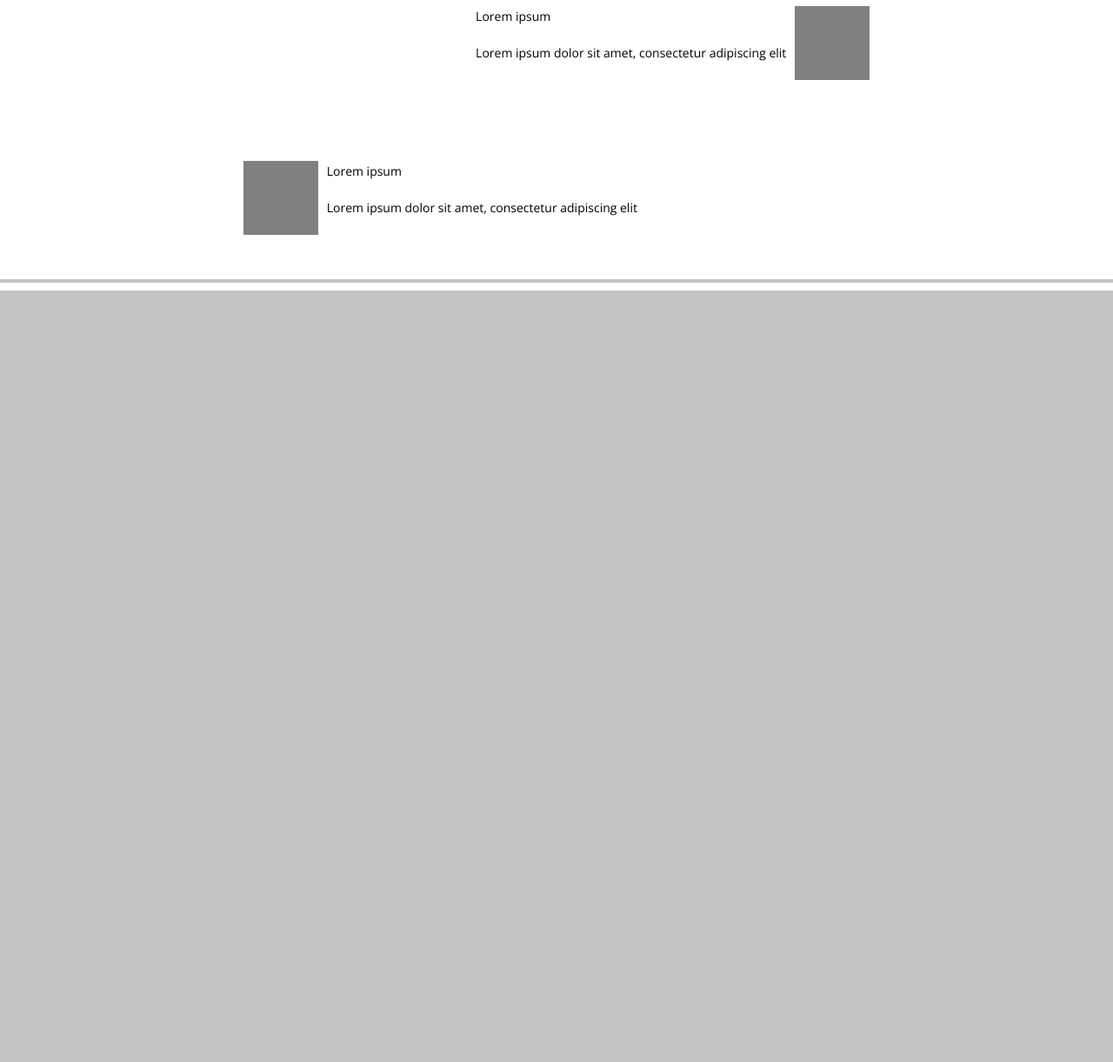
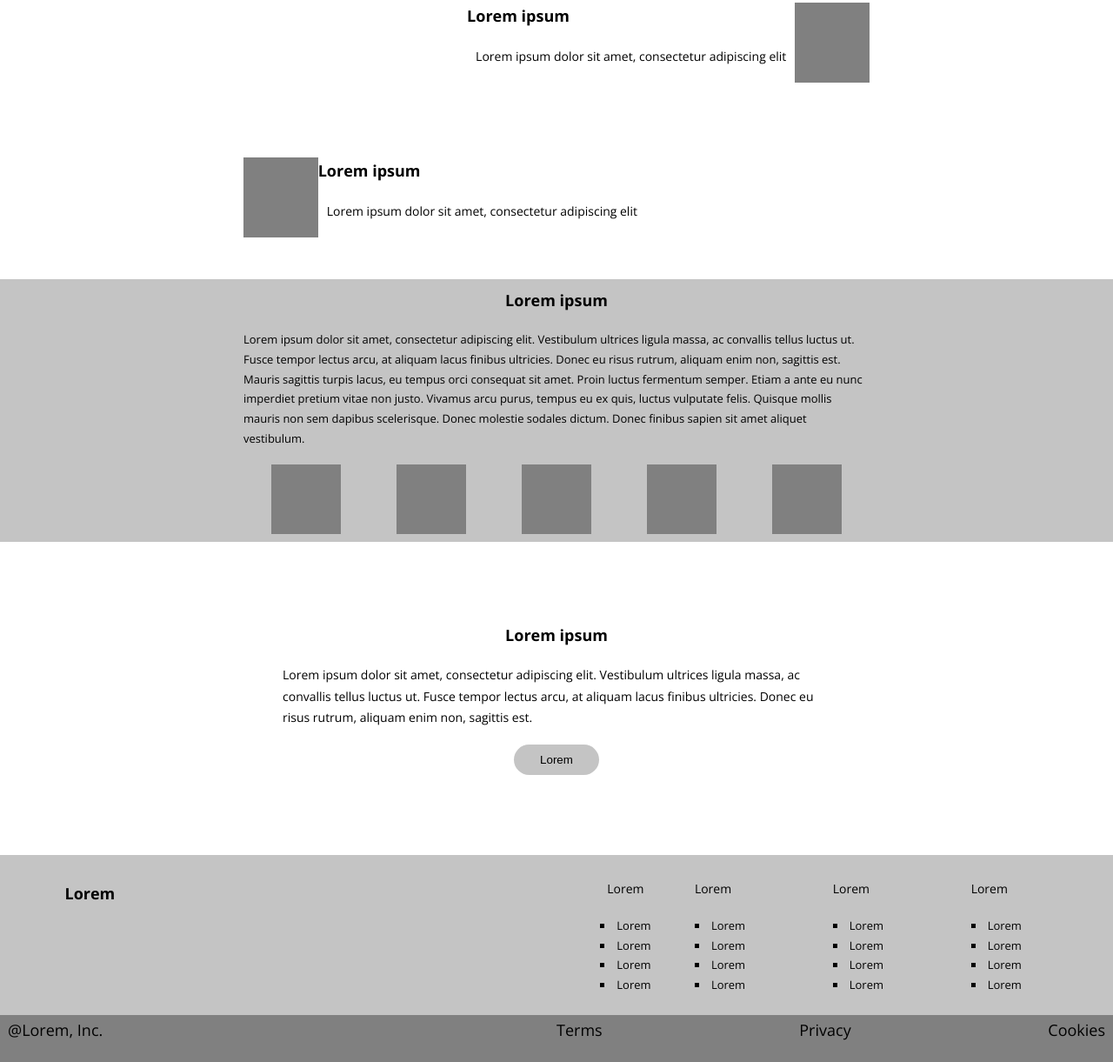
Before and after one commit to cice-classroom/4-layouts-CarlosPS5, a website: page src/index.html in a window 1280 px wide. Shown: the part 1205-2426 px from the top of the page at 87% size. Before the commit the page ends 1539 px from the top, so only its background shows below. Drawn offline with nearby package versions, Linux system fonts and the light colour scheme.

Commit message:
Add last changes 90%

```diff
--- /dev/null
+++ b/src/footer.css
@@ -0,0 +1,20 @@
+.footer {
+    background-color: grey;
+    padding: var(--s);
+    display:flex;
+    align-items: center;
+    height: 3rem;
+    justify-content: space-between;
+    flex:1;
+}
+
+.copy__footer{
+    display: flex;
+    flex:1;
+}
+
+.footer__nav{
+    display:flex;
+    justify-content: space-between;
+    flex:1;
+}
--- a/src/index.html
+++ b/src/index.html
@@ -81,7 +81,7 @@
             <div class="section__b">
               <div class="box__panel2a"></div>
               <div class="text__panel2a">
-                <p class="text__panel2">Lorem ipsum</p>
+                <p class="title__panel2">Lorem ipsum</p>
                 <p class="text__panel2">Lorem ipsum dolor sit amet, consectetur adipiscing elit</p>
               </div>
             </div>
@@ -94,7 +94,7 @@
             </div>
             <div class="section__b1">
               <div class="text__panel2a1">
-                <p class="text__panel2">Lorem ipsum</p>
+                <p class="title__panel2">Lorem ipsum</p>
                 <p class="text__panel2">Lorem ipsum dolor sit amet, consectetur adipiscing elit</p>
               </div>
               <div class="box__panel2a"></div>
@@ -107,7 +107,7 @@
             <div class="section__b">
               <div class="box__panel2a"></div>
               <div class="text__panel2a">
-                <p class="text__panel2">Lorem ipsum</p>
+                <p class="title__panel2">Lorem ipsum</p>
                 <p class="text__panel2">Lorem ipsum dolor sit amet, consectetur adipiscing elit</p>
               </div>
             </div>
@@ -117,10 +117,78 @@
       </div>
 
       <div class="panel3">
-
+        <div class="section__panel3a">
+          <div class="itema__panel3a">
+            <p class="title__panel3a">Lorem ipsum</p>
+          </div>
+          <div class="itemb__panel3a">
+            <p class="text__panel3a">Lorem ipsum dolor sit amet, consectetur adipiscing elit. Vestibulum ultrices ligula massa, ac convallis tellus luctus ut. Fusce tempor lectus arcu, at aliquam lacus finibus ultricies. Donec eu risus rutrum, aliquam enim non, sagittis est. Mauris sagittis turpis lacus, eu tempus orci consequat sit amet. Proin luctus fermentum semper. Etiam a ante eu nunc imperdiet pretium vitae non justo. Vivamus arcu purus, tempus eu ex quis, luctus vulputate felis. Quisque mollis mauris non sem dapibus scelerisque. Donec molestie sodales dictum. Donec finibus sapien sit amet aliquet vestibulum.</p>
+          </div>
+        </div>
+        <div class="section__panel3b">
+          <div class="boxes__panel3">
+            <div class="box__panel3"></div>
+            <div class="box__panel3"></div>
+            <div class="box__panel3"></div>
+            <div class="box__panel3"></div>
+            <div class="box__panel3"></div>
+        </div>
+        </div>
       </div>
 
+      <div class="panel4">
+        <div class="section__panel4a">
+          <p class="title__panel4">Lorem ipsum</p>
+          <p class="text__panel4">Lorem ipsum dolor sit amet, consectetur adipiscing elit. Vestibulum ultrices ligula massa, ac convallis tellus luctus ut. Fusce tempor lectus arcu, at aliquam lacus finibus ultricies. Donec eu risus rutrum, aliquam enim non, sagittis est.</p>
+          <button class="btn__panel4" type="submit" value="Lorem">Lorem</button>
+        </div>
+      </div>
+
+      <div class="panel5">
+        <div class="sectiona__panel5">
+          <p class="title__panel5">Lorem</p>
+        </div>
+        <div class="sectionb__panel5">
+          <div class="col">
+            <p class="text__panel5">Lorem</p>
+            <li type="square" class="option__panel5">Lorem</li>
+            <li type="square" class="option__panel5">Lorem</li>
+            <li type="square" class="option__panel5">Lorem</li>
+            <li type="square" class="option__panel5">Lorem</li>
+          </div>
+          <div class="col">
+            <p class="text__panel5">Lorem</p>
+            <li type="square" class="option__panel5">Lorem</li>
+            <li type="square" class="option__panel5">Lorem</li>
+            <li type="square" class="option__panel5">Lorem</li>
+            <li type="square" class="option__panel5">Lorem</li>
+          </div>
+          <div class="col">
+            <p class="text__panel5">Lorem</p>
+            <li type="square" class="option__panel5">Lorem</li>
+            <li type="square" class="option__panel5">Lorem</li>
+            <li type="square" class="option__panel5">Lorem</li>
+            <li type="square" class="option__panel5">Lorem</li>
+          </div>
+          <div class="col">
+            <p class="text__panel5">Lorem</p>
+            <li type="square" class="option__panel5">Lorem</li>
+            <li type="square" class="option__panel5">Lorem</li>
+            <li type="square" class="option__panel5">Lorem</li>
+            <li type="square" class="option__panel5">Lorem</li>
+          </div>
+        </div>
+      </div>
     </main>
+
+    <header class="footer">
+      <div class="copy__footer"><p>@Lorem, Inc.</p></div>
+      <nav class="footer__nav">
+        <p>Terms</p>
+        <p>Privacy</p>
+        <o>Cookies</p>
+      </nav>
+    </header>
 
   </body>
 </html>
--- a/src/main.css
+++ b/src/main.css
@@ -9,3 +9,6 @@
 @import "./panel1.css";
 @import "./panel2.css";
 @import "./panel3.css";
+@import "./panel4.css";
+@import "./panel5.css";
+@import "./footer.css";
--- a/src/panel2.css
+++ b/src/panel2.css
@@ -51,6 +51,10 @@
     flex:0.25;
 }
 
+.title__panel2 {
+    font-weight: bold;
+}
+
 .text_panel2a {
     display:flex;
 }
--- a/src/panel3.css
+++ b/src/panel3.css
@@ -1,8 +1,8 @@
 .panel3 {
     margin-top: var(--xs);
-    background-color: var(--background-color);
+    background-color: var(--primary-color);
     padding: var(--xs);
-    height: var(--body-height);
+    height: var(--panel-heigth);
     display: flex;
     flex-direction: column;
     flex-wrap: wrap;
@@ -10,3 +10,52 @@
     flex:1;
 
 }
+
+.section__panel3a {
+    display:flex;
+    flex-direction: column;
+    justify-content: center;
+    flex:1;
+}
+
+.itema__panel3a {
+    display:flex;
+    justify-content: center;
+    flex:1;
+}
+
+.itemb__panel3a {
+    display:flex;
+    justify-content: center;
+    flex:3;
+}
+
+.title__panel3a {
+    font-weight: bold;
+}
+
+.text__panel3a {
+    max-width: var(--body-width);
+    font-size: 13px;
+}
+
+.section__panel3b {
+    display:flex;
+    justify-content: center;
+    flex:1;
+}
+
+.boxes__panel3 {
+    display:flex;
+    max-width: var(--body-width);
+    justify-content: space-around;
+    flex:1;
+}
+
+.box__panel3 {
+    display:flex;
+    width: 80px;
+    height: 80px;
+
+    background-color: grey;
+}
--- /dev/null
+++ b/src/panel4.css
@@ -0,0 +1,46 @@
+.panel4 {
+    margin-top: var(--xs);
+    background-color: var(--background-color);
+    padding: var(--xs);
+    height: var(--panel-heigth);
+    display: flex;
+    flex-wrap: wrap;
+    justify-content: center;
+    flex-direction: column;
+
+}
+
+.section__panel4a {
+    display:flex;
+    flex-direction: column;
+    justify-content: center;
+    align-items: center;
+    flex:1;
+}
+
+.title__panel4 {
+    font-weight: bold;
+}
+
+.text__panel4 {
+
+    max-width: 35rem;
+    font-size: 14px;
+}
+
+.itema__panel4a {
+    display:flex;
+    justify-content: center;
+    align-content: flex-end;
+    border: 1px solid black;
+}
+
+.btn__panel4 {
+    border:none;
+    border-radius: 20px;
+    background-color: var(--primary-color);
+    padding-left:30px;
+    padding-right: 30px;
+    padding-top: 10px;
+    padding-bottom: 10px;
+}
--- /dev/null
+++ b/src/panel5.css
@@ -0,0 +1,49 @@
+.panel5 {
+    margin-top: var(--xs);
+    background-color: var(--primary-color);
+    padding: var(--xs);
+    height: 10rem;
+    display: flex;
+    flex-direction: row;
+    justify-content: center;
+
+}
+
+.sectiona__panel5 {
+    display: flex;
+    flex: 1;
+}
+
+.title__panel5{
+    margin: 20px;
+    margin-left: 70px;
+    font-weight: bold;
+}
+
+.sectionb__panel5 {
+    display:flex;
+    flex: 1;
+}
+
+.col {
+    display:flex;
+    flex-direction: column;
+    justify-content: center;
+    align-items: center;
+    flex:1;
+    max-width: 10rem;
+
+}
+
+.col:nth-child(2), .col:nth-child(3), .col:nth-child(4) {
+    display:flex;
+    align-items: flex-start;
+}
+
+.text__panel5{
+    font-size: 14px;
+}
+
+.option__panel5{
+    font-size: 13px;
+}
```
Also changed, not shown: 1 other file.
